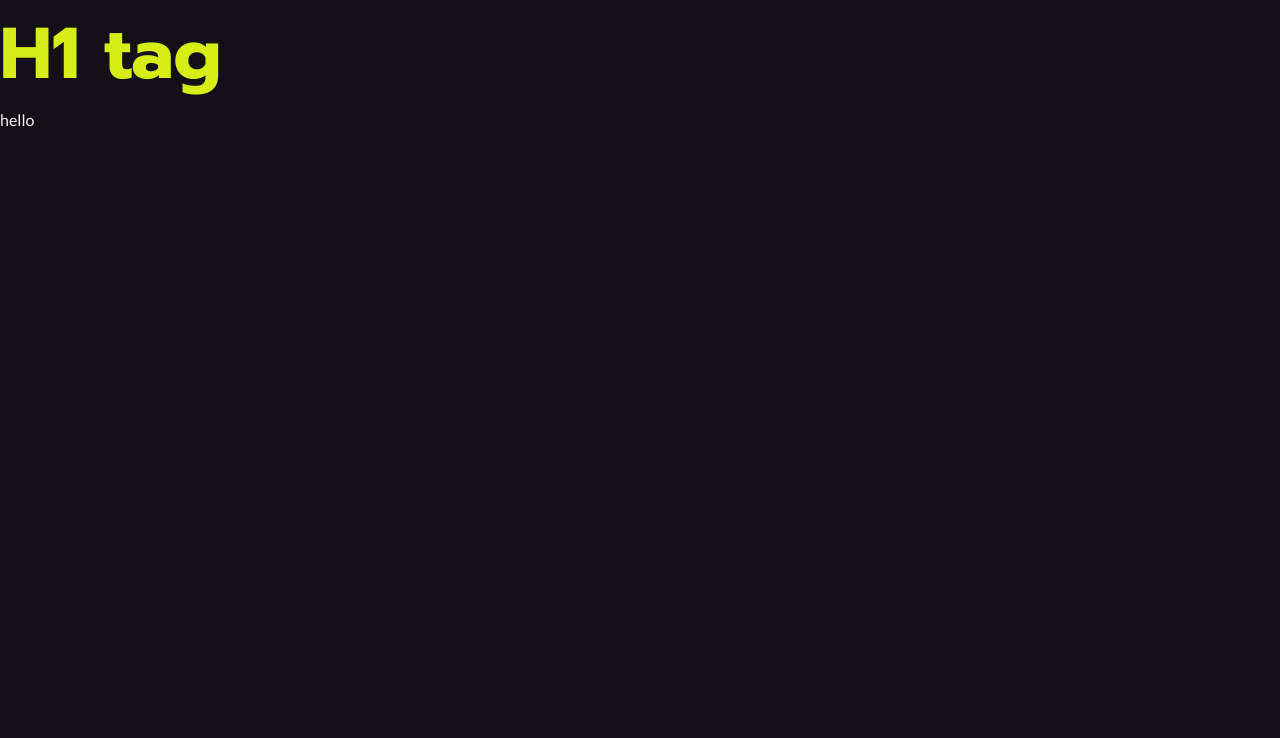
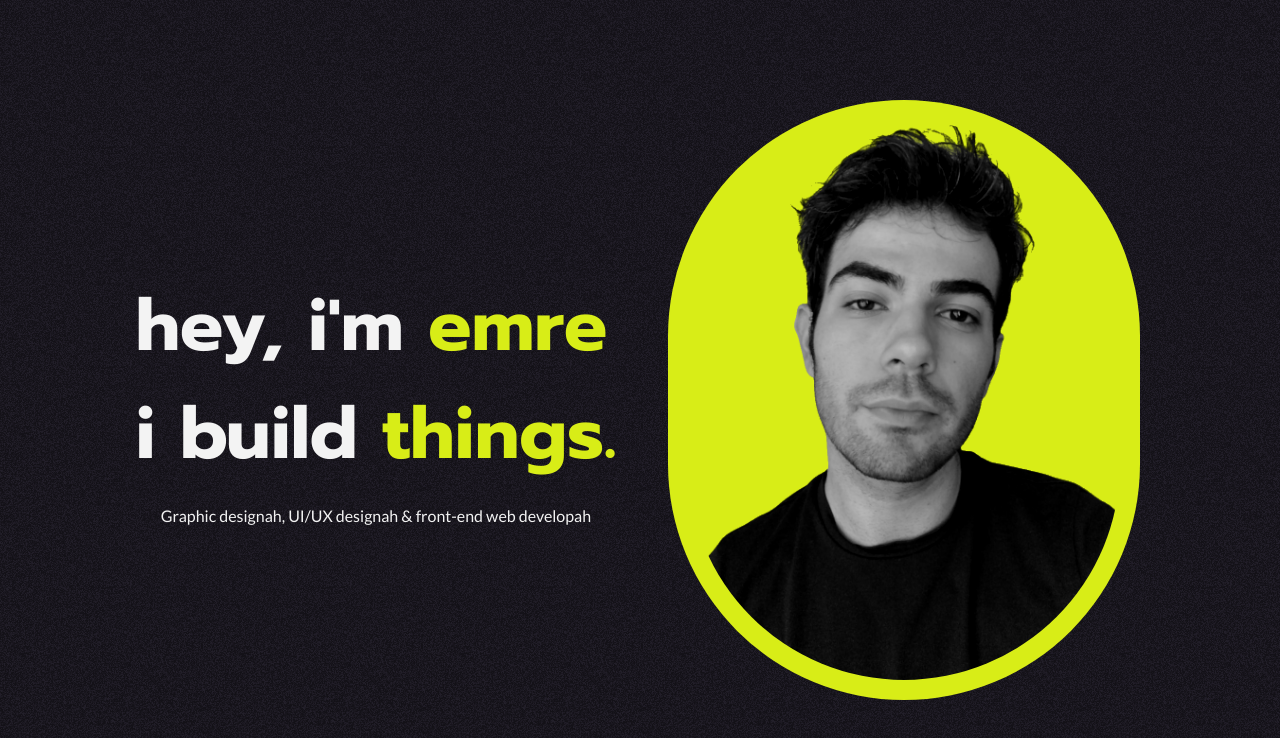
Before and after one commit to emredevsalot/emredevsalot.github.io, a React (Vite) app: page / in a window 1280 px wide. Shown: the top 738 px of the page. Built offline with nearby package versions, Linux system fonts and the light colour scheme.

Commit message:
added hero section

```diff
--- a/src/App.tsx
+++ b/src/App.tsx
@@ -1,8 +1,27 @@
 function App() {
   return (
-    <div className="App">
-      <h1>H1 tag</h1>
-      <p>hello</p>
+    <div className="App noise">
+      <div className="mx-28 flex h-screen items-center justify-center">
+        <div className="flex h-full w-full flex-col items-center justify-center">
+          <h1>
+            hey, i'm <span className="text-primary">emre</span>
+            <br />i build <span className="text-primary">things.</span>
+          </h1>
+          <p className="mt-4">
+            Graphic designah, UI/UX designah & front-end web developah
+          </p>
+        </div>
+        <div className="flex h-full w-full items-center justify-center">
+          <div className="flex h-3/4 rounded-full bg-primary p-5">
+            <img
+              className="hero-image min-h-full min-w-full flex-shrink-0 rounded-full"
+              // className="hero-image max-h-md max-w-md flex-shrink-0"
+              src="./selfie1.png"
+              alt=""
+            />
+          </div>
+        </div>
+      </div>
     </div>
   );
 }
--- a/src/index.css
+++ b/src/index.css
@@ -26,6 +26,18 @@ body,
 
 h1 {
   font-family: var(--primary-font);
-  color: var(--primary-color);
+  /* color: var(--primary-color); */
   font-size: 4.5rem;
 }
+
+.noise {
+  background: var(--secondary-color);
+  background-image: url(/noise.png);
+  background-blend-mode: overlay;
+  /* background-blend-mode: soft-light; */
+}
+
+.hero-image {
+  filter: grayscale(100%) brightness(85%) contrast(110%);
+  -webkit-filter: grayscale(100%) brightness(85%) contrast(110%); /* Safari 6.0 - 9.0 */
+}
```
Also changed, not shown: public/noise.png (added), public/selfie1.png (added).
